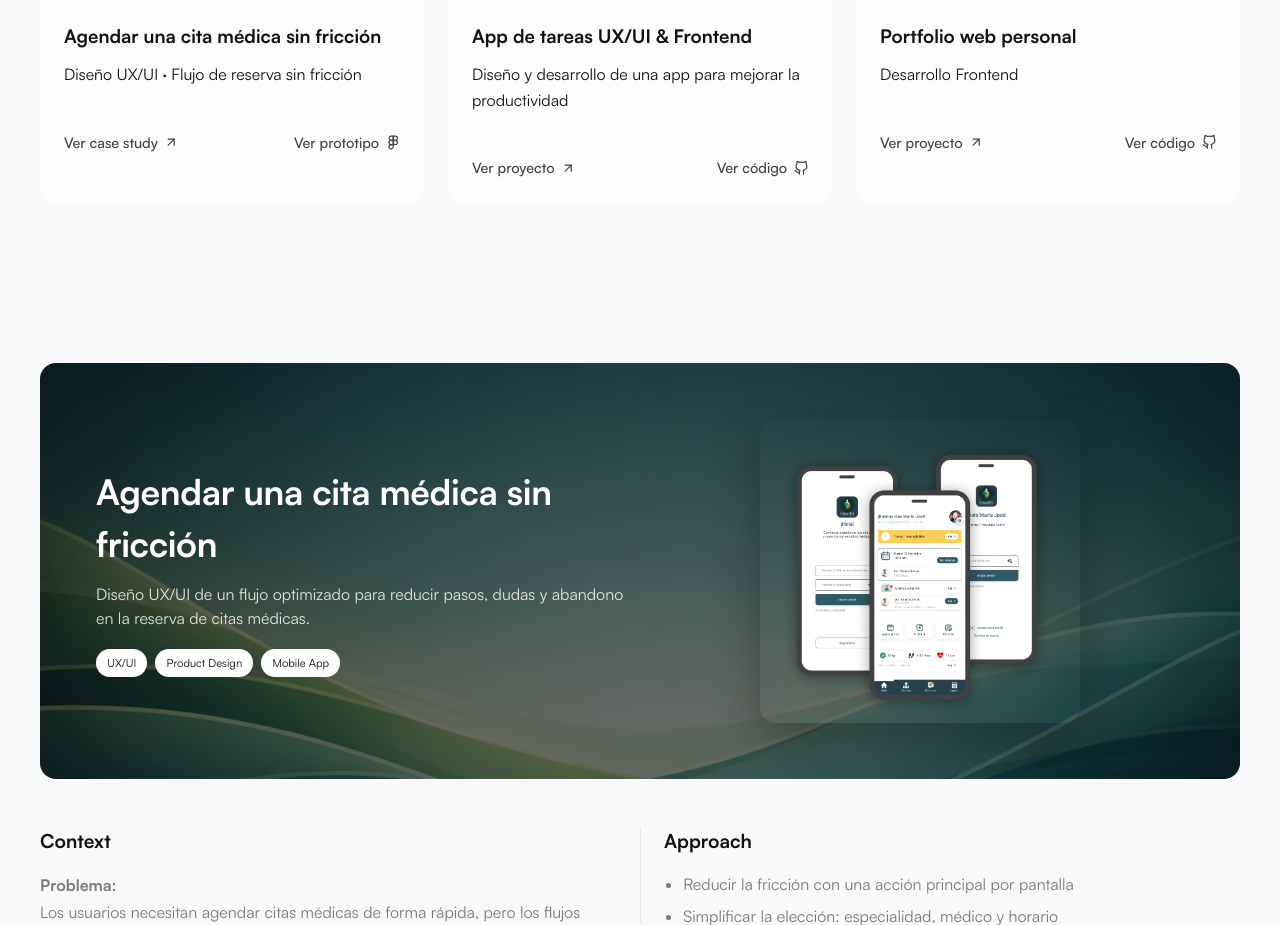
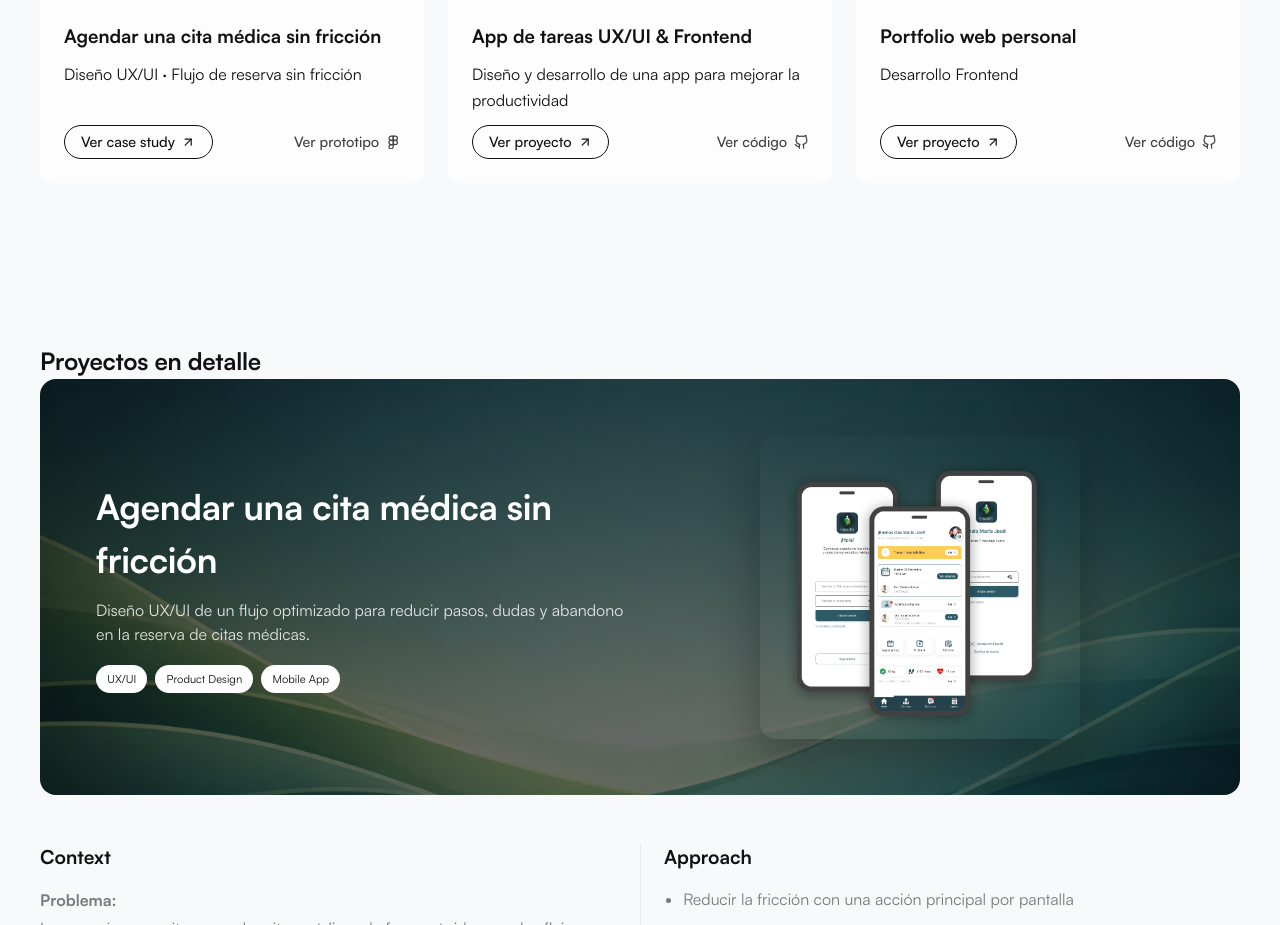
Before and after one commit to HuilenPe/Huilen-Portfolio, a React (Vite) app: page / in a window 1280 px wide. Shown: the part 1073-1998 px from the top of the page. Built offline with nearby package versions, Linux system fonts and the light colour scheme.

Commit message:
new title and organization details section

```diff
--- a/src/components/UI/Button/button.module.css
+++ b/src/components/UI/Button/button.module.css
@@ -35,3 +35,16 @@
   display: flex;
   align-items: center;
 }
+
+.outline {
+  border: 1px solid var(--text-main);
+  padding: 0.3rem 1rem;
+  border-radius: 999px;
+  color: var(--text-main);
+  background: transparent;
+}
+
+.outline:hover {
+  background: var(--text-main);
+  color: white;
+}
--- a/src/sections/ProjectDetails/ProjectDetails.jsx
+++ b/src/sections/ProjectDetails/ProjectDetails.jsx
@@ -5,6 +5,7 @@ function ProjectDetails() {
     return (
         <section className={styles.section}>
             <div className="container">
+                <h2 className={styles.title}>Proyectos en detalle</h2>
 
                 {projects.map(project => (
                     <div
--- a/src/sections/ProjectDetails/ProjectDetails.module.css
+++ b/src/sections/ProjectDetails/ProjectDetails.module.css
@@ -3,7 +3,7 @@
   scroll-margin-top: 120px;
 }
 
-/* HERO MOBILE FIRST */
+/* HERO MOBILE */
 .hero {
   position: relative;
   overflow: hidden;
--- a/src/sections/Projects/Projects.jsx
+++ b/src/sections/Projects/Projects.jsx
@@ -23,7 +23,7 @@ function Projects() {
                                 <div className={styles.actions}>
                                     {project.type === "case-study" && (
                                         <Button
-                                            variant="link"
+                                            variant="outline"
                                             href={`#${project.id}`}
                                             icon={<FiArrowUpRight />}
                                         >
@@ -33,7 +33,7 @@ function Projects() {
 
                                     {project.type !== "case-study" && (
                                         <Button
-                                            variant="link"
+                                            variant="outline"
                                             href={project.demo || project.github}
                                             icon={<FiArrowUpRight />}
                                         >
--- a/src/sections/Projects/Projects.module.css
+++ b/src/sections/Projects/Projects.module.css
@@ -39,7 +39,7 @@
   display: flex;
   justify-content: space-between;
   gap: 0.75rem;
-  margin-top: 2rem;
+  margin-top: auto;
 
 }
 
```
